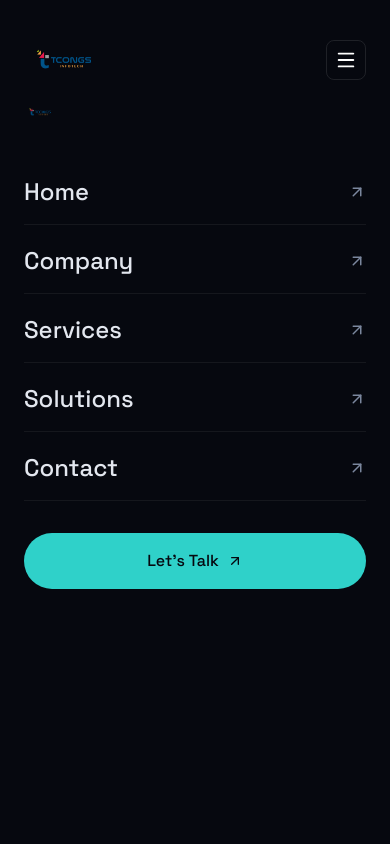
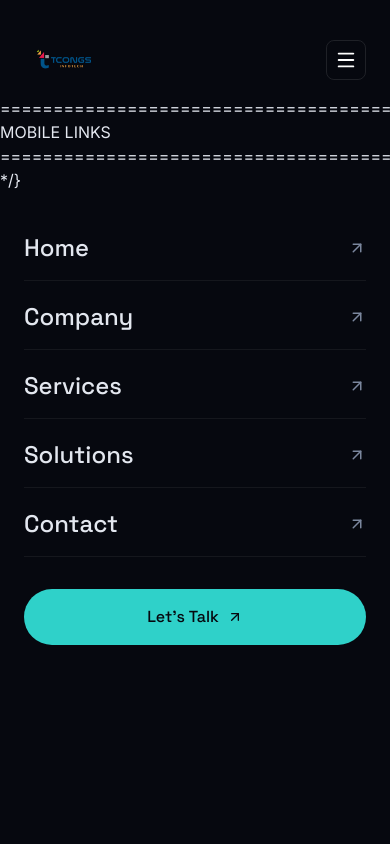
Before and after one commit to MahipJangra/tcongs, a React (Vite) app: page / in a window 390 px wide. Both pictures are taken after a click on the button "Toggle menu". Shown: the top 844 px of the page. Built offline with nearby package versions, Linux system fonts and the light colour scheme.

Commit message:
Update Navbar.jsx

```diff
--- a/src/components/Navbar.jsx
+++ b/src/components/Navbar.jsx
@@ -171,19 +171,7 @@ export default function Navbar() {
           {/* =================================================
               MOBILE LOGO
           ================================================= */}
-          <div className="container-x flex items-center gap-2 pb-2">
-            <div className="h-8 w-8 rounded-lg flex items-center justify-center overflow-hidden">
-              <img
-                src="/logo.png"
-                alt="Tcongs Infotech"
-                className="h-full w-full object-contain"
-              />
-            </div>
-
-
-          </div>
-
-          {/* =================================================
+           =================================================
               MOBILE LINKS
           ================================================= */}
           <ul className="container-x flex flex-col gap-1 pt-6">
```
